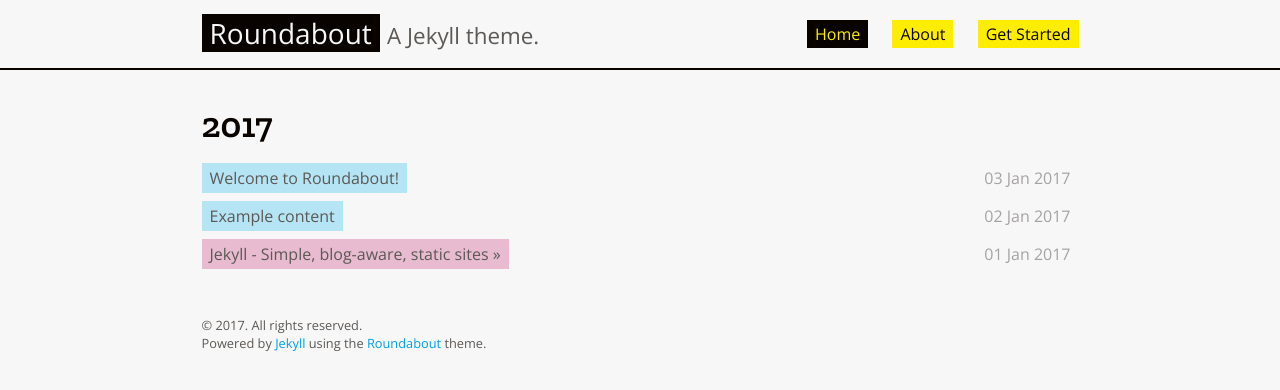
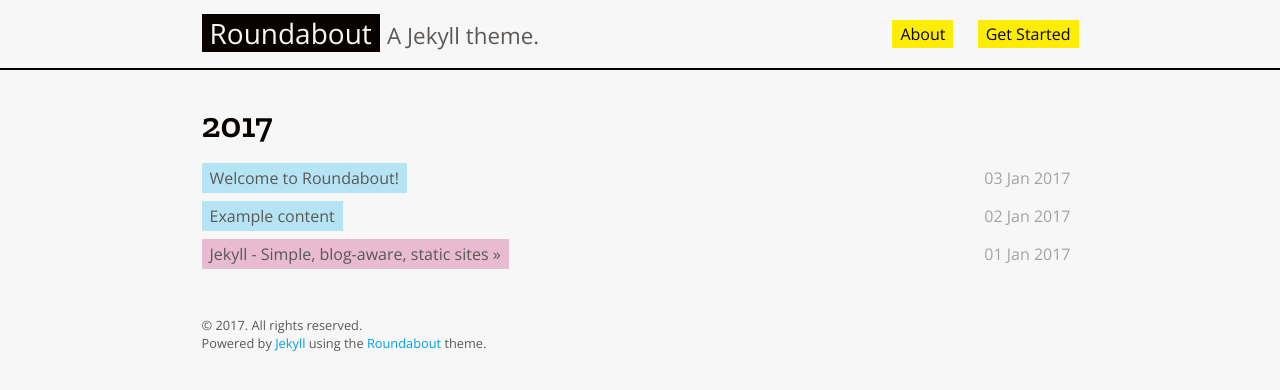
Before and after one commit to blvdgroup/roundabout, a Jekyll site: the page built from index.html, in a window 1280 px wide. Shown: the top 390 px of the page. Built offline with Jekyll 4.4.1, drawn with Linux system fonts in a browser that asks for light colours.

Commit message:
:beetle: don't include homepage on navbar nav

```diff
--- a/_includes/html/header.html
+++ b/_includes/html/header.html
@@ -8,7 +8,7 @@
     {% assign pages_list = site.pages | sort:"url" %}
     {% for node in pages_list %}
       {% if node.title != null %}
-        {% if  node.layout == "page" or node.title == "Home" %}
+        {% if  node.layout == "page" %}
           <a class="{% if page.url == node.url %}current{% endif %}" href="{{ site.baseurl }}{{ node.url }}">{{ node.title }}</a>
         {% endif %}
       {% endif %}
```
